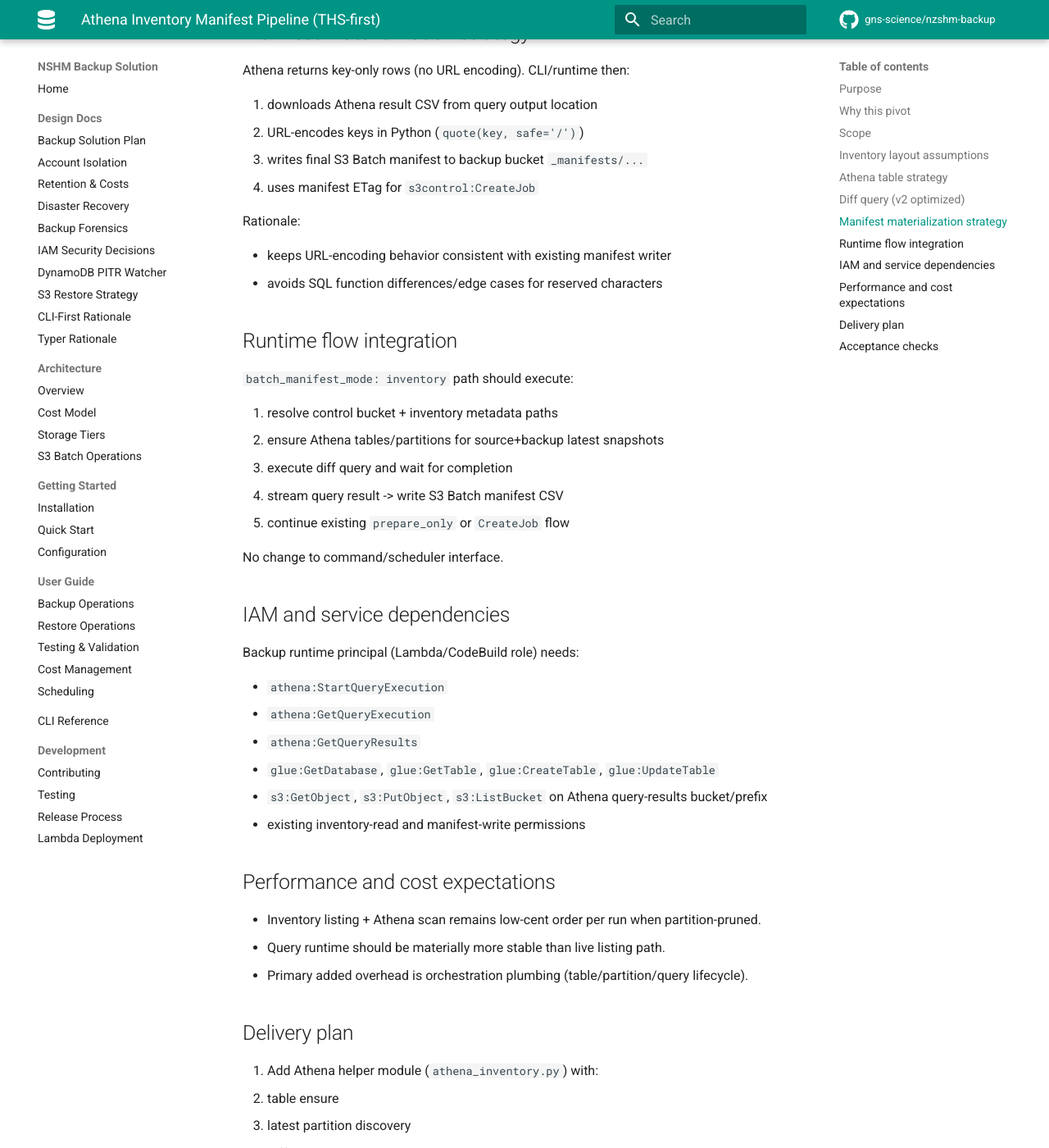
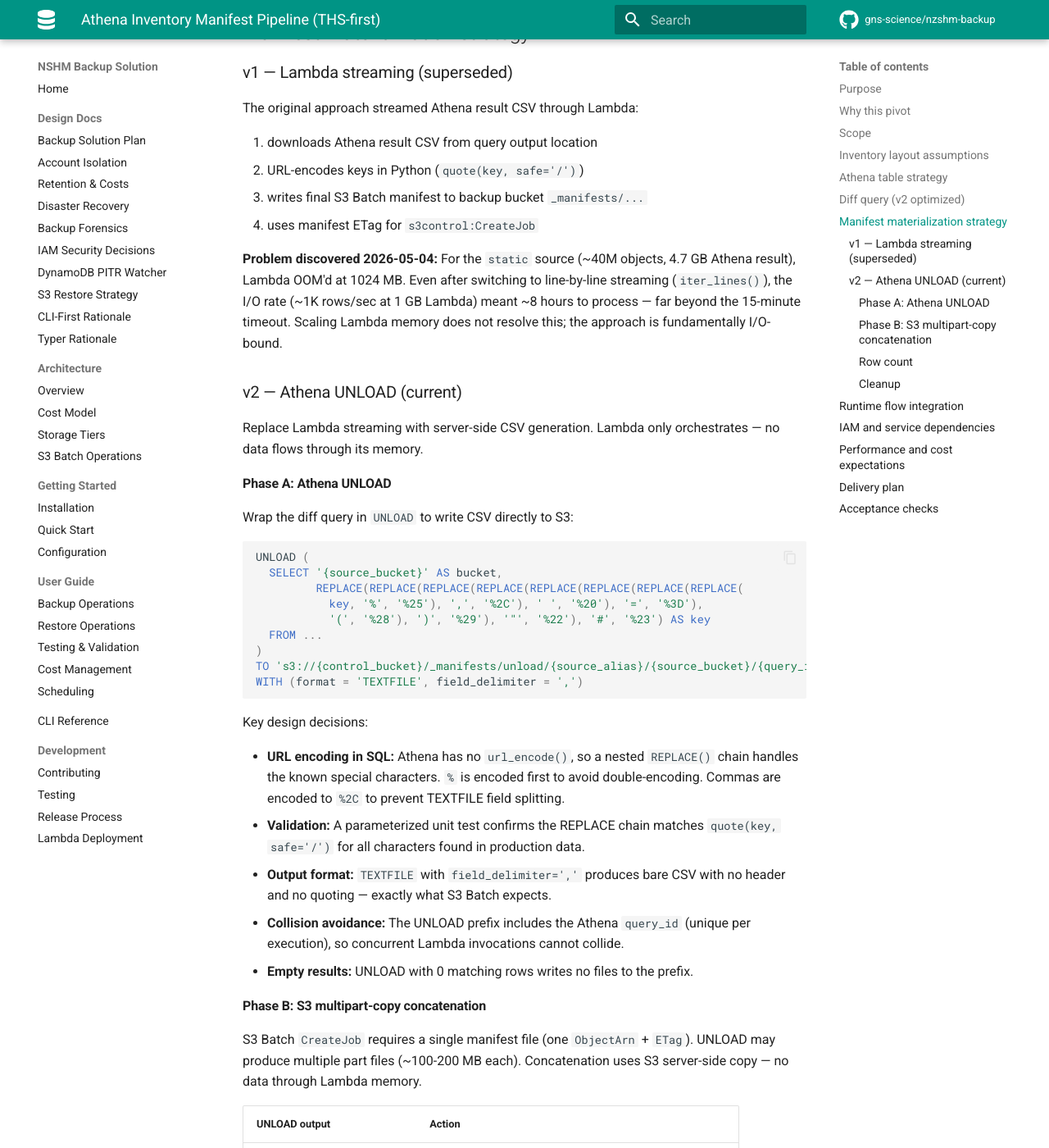
Before and after one commit to GNS-Science/aws-snapshot, an MkDocs documentation site: the page built from docs/design/ATHENA_MANIFEST_PIPELINE.md, in a window 1280 px wide and 1400 px high, scrolled down 2687 px. Shown: the whole window at 82% size. Built offline with MkDocs 1.6.1 and Material for MkDocs 9.7.7, drawn with Linux system fonts in a browser that asks for light colours; comment, search, counter and statistics services are not loaded; the version menu is left out; some of the changed text lies outside the part shown.

Commit message:
docs: update deploy log, Athena pipeline design, and scheduling guide
- PROD-DEPLOY-LOG: add Steps 24-25 (Glue permission fix, failed-state
  handling, validation iterations) and cross-reference links to related
  design docs.
- ATHENA_MANIFEST_PIPELINE: document v1 streaming approach as superseded,
  add v2 UNLOAD design (server-side CSV, S3 multipart-copy concat,
  REPLACE-based URL encoding). Update IAM section with full Glue
  partition permissions.
- lambda-deployment: add Lambda IAM permissions section covering Athena
  and Glue Data Catalog actions.
- scheduling: update to reflect all sources now on Lambda via inventory
  mode; mark CodeBuild as legacy fallback path.

````diff
--- a/docs/design/ATHENA_MANIFEST_PIPELINE.md
+++ b/docs/design/ATHENA_MANIFEST_PIPELINE.md
@@ -115,40 +115,109 @@
 
 ## Manifest materialization strategy
 
-Athena returns key-only rows (no URL encoding). CLI/runtime then:
+### v1 — Lambda streaming (superseded)
+
+The original approach streamed Athena result CSV through Lambda:
 
 1. downloads Athena result CSV from query output location
 2. URL-encodes keys in Python (`quote(key, safe='/')`)
 3. writes final S3 Batch manifest to backup bucket `_manifests/...`
 4. uses manifest ETag for `s3control:CreateJob`
 
-Rationale:
+**Problem discovered 2026-05-04:** For the `static` source (~40M objects, 4.7 GB
+Athena result), Lambda OOM'd at 1024 MB. Even after switching to line-by-line
+streaming (`iter_lines()`), the I/O rate (~1K rows/sec at 1 GB Lambda) meant
+~8 hours to process — far beyond the 15-minute timeout. Scaling Lambda memory
+does not resolve this; the approach is fundamentally I/O-bound.
 
-- keeps URL-encoding behavior consistent with existing manifest writer
-- avoids SQL function differences/edge cases for reserved characters
+### v2 — Athena UNLOAD (current)
+
+Replace Lambda streaming with server-side CSV generation. Lambda only
+orchestrates — no data flows through its memory.
+
+#### Phase A: Athena UNLOAD
+
+Wrap the diff query in `UNLOAD` to write CSV directly to S3:
+
+```sql
+UNLOAD (
+  SELECT '{source_bucket}' AS bucket,
+         REPLACE(REPLACE(REPLACE(REPLACE(REPLACE(REPLACE(REPLACE(REPLACE(
+           key, '%', '%25'), ',', '%2C'), ' ', '%20'), '=', '%3D'),
+           '(', '%28'), ')', '%29'), '"', '%22'), '#', '%23') AS key
+  FROM ...
+)
+TO 's3://{control_bucket}/_manifests/unload/{source_alias}/{source_bucket}/{query_id}/'
+WITH (format = 'TEXTFILE', field_delimiter = ',')
+```
+
+Key design decisions:
+
+- **URL encoding in SQL:** Athena has no `url_encode()`, so a nested `REPLACE()`
+  chain handles the known special characters. `%` is encoded first to avoid
+  double-encoding. Commas are encoded to `%2C` to prevent TEXTFILE field splitting.
+- **Validation:** A parameterized unit test confirms the REPLACE chain matches
+  `quote(key, safe='/')` for all characters found in production data.
+- **Output format:** `TEXTFILE` with `field_delimiter=','` produces bare CSV
+  with no header and no quoting — exactly what S3 Batch expects.
+- **Collision avoidance:** The UNLOAD prefix includes the Athena `query_id`
+  (unique per execution), so concurrent Lambda invocations cannot collide.
+- **Empty results:** UNLOAD with 0 matching rows writes no files to the prefix.
+
+#### Phase B: S3 multipart-copy concatenation
+
+S3 Batch `CreateJob` requires a single manifest file (one `ObjectArn` + `ETag`).
+UNLOAD may produce multiple part files (~100-200 MB each). Concatenation uses
+S3 server-side copy — no data through Lambda memory.
+
+| UNLOAD output | Action |
+|---------------|--------|
+| 0 files | Return "skipped" (nothing to copy) |
+| 1 file | `copy_object` to `backup_bucket/_manifests/{name}.csv` |
+| N files, all parts >= 5 MB | Multipart upload with `UploadPartCopy` per file |
+| N files, any non-last part < 5 MB | Download all + `PutObject` (safe: small parts = small total data) |
+
+S3 multipart constraints: max 10,000 parts, each >= 5 MB (except last), max 5 TB.
+A 40M-row manifest at ~130 bytes/row is ~4.7 GB with ~25-50 UNLOAD parts — well
+within limits.
+
+#### Row count
+
+Run `SELECT COUNT(*)` as a separate Athena query (fast on Parquet) in parallel
+with UNLOAD. Provides exact `objects_in_manifest` without streaming.
+
+#### Cleanup
+
+After successful concatenation, delete intermediate UNLOAD part files from the
+control bucket `_manifests/unload/` prefix.
 
 ## Runtime flow integration
 
-`batch_manifest_mode: inventory` path should execute:
+`batch_manifest_mode: inventory` path executes:
 
 1. resolve control bucket + inventory metadata paths
 2. ensure Athena tables/partitions for source+backup latest snapshots
-3. execute diff query and wait for completion
-4. stream query result -> write S3 Batch manifest CSV
-5. continue existing `prepare_only` or `CreateJob` flow
+3. execute UNLOAD query + COUNT(*) query (parallel)
+4. wait for both queries to complete
+5. concatenate UNLOAD output to single manifest via S3 multipart-copy
+6. clean up intermediate UNLOAD files
+7. continue existing `prepare_only` or `CreateJob` flow
 
 No change to command/scheduler interface.
 
 ## IAM and service dependencies
 
-Backup runtime principal (Lambda/CodeBuild role) needs:
+Backup runtime principal (Lambda role) needs:
 
-- `athena:StartQueryExecution`
-- `athena:GetQueryExecution`
-- `athena:GetQueryResults`
-- `glue:GetDatabase`, `glue:GetTable`, `glue:CreateTable`, `glue:UpdateTable`
-- `s3:GetObject`, `s3:PutObject`, `s3:ListBucket` on Athena query-results bucket/prefix
-- existing inventory-read and manifest-write permissions
+- **Athena:** `StartQueryExecution`, `GetQueryExecution`, `GetQueryResults`,
+  `ListDatabases`, `ListTables`, `GetDatabase`, `GetTableMetadata`
+- **Glue Data Catalog:** full CRUD for databases, tables, and partitions —
+  `Get*`, `Create*`, `Update*`, `Delete*`, `BatchCreatePartition`,
+  `BatchDeletePartition` (Athena delegates all catalog ops to Glue)
+- **S3:** `GetObject`, `PutObject`, `ListBucket`, `CopyObject` on control bucket
+  (Athena results, UNLOAD output, inventory data) and backup bucket (manifest
+  destination)
+- Existing inventory-read and manifest-write permissions
 
 ## Performance and cost expectations
 
--- a/docs/development/lambda-deployment.md
+++ b/docs/development/lambda-deployment.md
@@ -127,6 +127,32 @@
 
 ---
 
+## Lambda IAM permissions
+
+The Lambda execution role (managed by `serverless.yml`) includes:
+
+- **S3** — `ListBucket`, `GetObject`, `PutObject`, `CopyObject`, bucket management
+- **DynamoDB** — `ExportTableToPointInTime`, `DescribeExport`, `ListExports`,
+  `DescribeContinuousBackups`, `UpdateContinuousBackups`
+- **STS** — `AssumeRole` (cross-account access to source accounts)
+- **S3 Control** — `CreateJob`, `DescribeJob` (S3 Batch Operations)
+- **SSM** — `GetParameter`, `PutParameter` (config + run state)
+- **Athena** — `StartQueryExecution`, `GetQueryExecution`, `GetQueryResults`,
+  `ListDatabases`, `ListTables`, `GetDatabase`, `GetTableMetadata`
+- **Glue Data Catalog** — full CRUD for databases, tables, and partitions
+  (`Get*`, `Create*`, `Update*`, `Delete*`, `BatchCreatePartition`,
+  `BatchDeletePartition`)
+
+The Athena and Glue permissions are required for inventory-based manifest
+generation (`batch_manifest_mode: inventory`), which uses Athena to diff
+S3 Inventory snapshots via Glue Data Catalog tables.
+
+> **Note:** if you add new Athena query patterns that touch additional Glue
+> resources (e.g. new databases or partition schemes), verify the Lambda role
+> has the required Glue actions — Athena delegates all catalog operations to Glue.
+
+---
+
 ## Post-deploy: register the Lambda target
 
 After deploy, copy the printed function ARN into `backup-config.yaml`:
````
Also changed, not shown: docs/user-guide/scheduling.md (+21 -33 lines).
